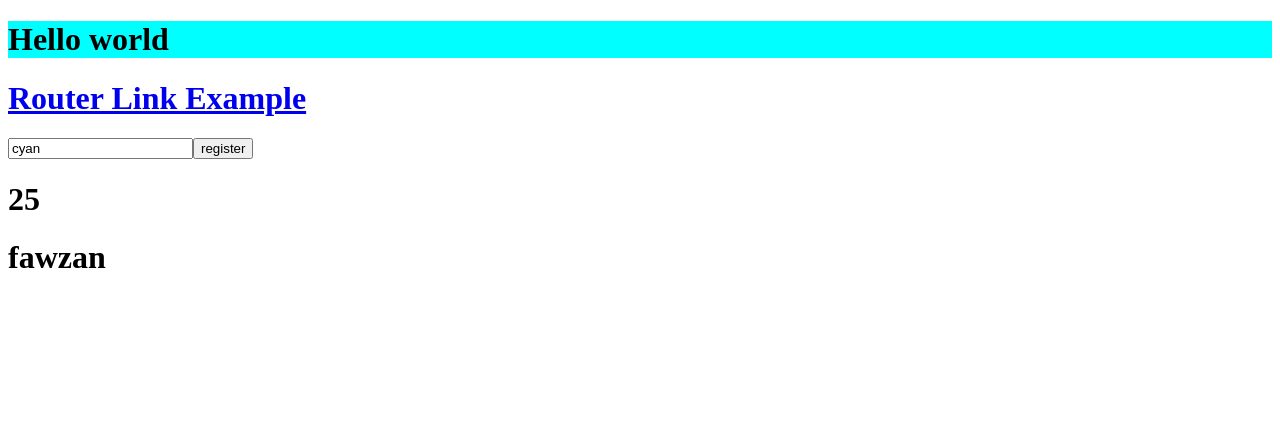
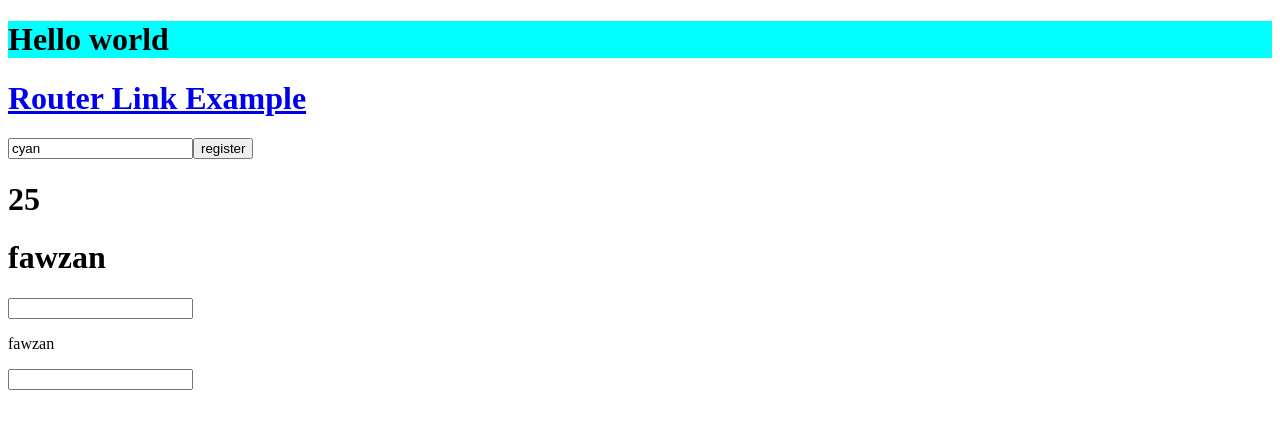
Before and after one commit to fawzanoachira/Angular-Tutorials, an Angular app in the folder angular-basics/: page / in a window 1280 px wide. Shown: the top 428 px of the page. Built offline with nearby package versions, Linux system fonts and the light colour scheme.

Commit message:
event and two way binding

```diff
--- a/angular-basics/src/app/app.component.html
+++ b/angular-basics/src/app/app.component.html
@@ -7,6 +7,12 @@
 
 <h1>{{age}}</h1>
 <h1>{{name}}</h1>
+
+<input type="text" (input)="onNameChange($event)">
+<p>{{name}}</p>
+
+<input type="text" [(ngModel)]="ng_model_string">
+<p>{{ng_model_string}}</p>
 
 
 <router-outlet></router-outlet>
--- a/angular-basics/src/app/app.component.ts
+++ b/angular-basics/src/app/app.component.ts
@@ -13,4 +13,10 @@ export class AppComponent {
   backgroundColor:string = "cyan";
   buttonName:string = "register";
   placeHolder:string = "Enter the name";
+
+  onNameChange(event:any) {
+    this.name = event.target.value;
+  }
+
+  public ng_model_string:string="";
 }
--- a/angular-basics/src/app/app.module.ts
+++ b/angular-basics/src/app/app.module.ts
@@ -4,6 +4,7 @@ import { BrowserModule } from '@angular/platform-browser';
 import { AppRoutingModule } from './app-routing.module';
 import { AppComponent } from './app.component';
 import { FirstComponent } from './first/first.component';
+import { FormsModule } from '@angular/forms';
 
 @NgModule({
   declarations: [
@@ -12,7 +13,8 @@ import { FirstComponent } from './first/first.component';
   ],
   imports: [
     BrowserModule,
-    AppRoutingModule
+    AppRoutingModule,
+    FormsModule
   ],
   providers: [],
   bootstrap: [AppComponent]
```
